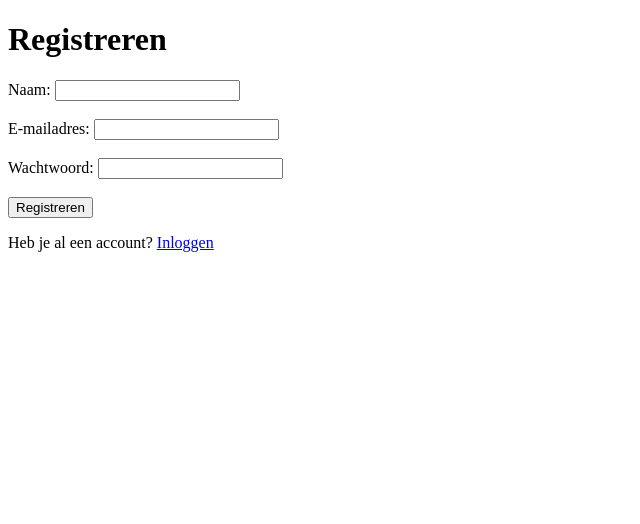
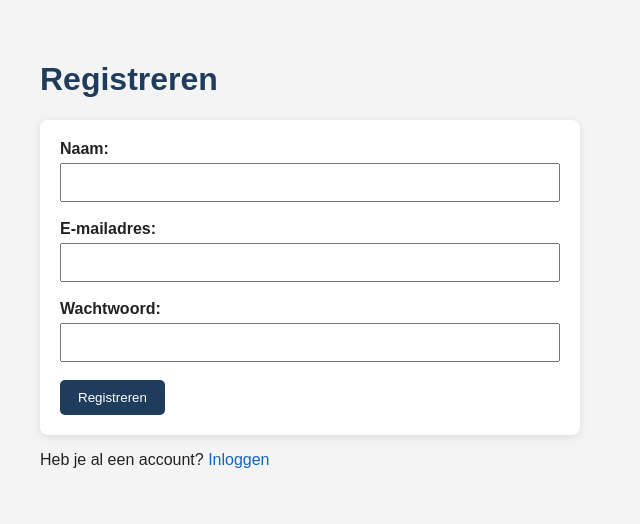
Before and after one commit to mijnstory/findit-lost-found, a PHP site: page /register.php in a window 1280 px wide. Shown: the top 524 px of the page, without its empty margins (0-640 px from the left). Run offline with PHP 8.4, Linux system fonts and the light colour scheme.

Commit message:
Basis opmaak toegevoegd

```diff
--- a/css/style.css
+++ b/css/style.css
@@ -0,0 +1,94 @@
+/* Algemene opmaak van de website */
+body {
+    font-family: Arial, sans-serif;
+    background-color: #f4f4f4;
+    margin: 0;
+    padding: 40px;
+    color: #222;
+}
+
+/* Hoofdtitels */
+h1 {
+    color: #1f3c5c;
+}
+
+/* Subtitels van voorwerpen */
+h2 {
+    color: #333;
+}
+
+/* Links */
+a {
+    color: #1565c0;
+    text-decoration: none;
+}
+
+a:hover {
+    text-decoration: underline;
+}
+
+/* Formulieren */
+form {
+    background-color: white;
+    padding: 20px;
+    max-width: 500px;
+    border-radius: 8px;
+    box-shadow: 0 2px 8px rgba(0, 0, 0, 0.1);
+}
+
+/* Labels */
+label {
+    font-weight: bold;
+}
+
+/* Invoervelden */
+input,
+textarea,
+select {
+    width: 100%;
+    padding: 10px;
+    margin-top: 5px;
+    box-sizing: border-box;
+}
+
+/* Tekstvak iets groter maken */
+textarea {
+    min-height: 100px;
+}
+
+/* Knoppen */
+button {
+    background-color: #1f3c5c;
+    color: white;
+    border: none;
+    padding: 10px 18px;
+    cursor: pointer;
+    border-radius: 5px;
+}
+
+button:hover {
+    background-color: #315b82;
+}
+
+/* Lijst op dashboard */
+ul {
+    background-color: white;
+    max-width: 500px;
+    padding: 20px 40px;
+    border-radius: 8px;
+}
+
+/* Blokken met gevonden/verloren voorwerpen */
+div {
+    background-color: white;
+    padding: 15px;
+    margin-bottom: 15px;
+    max-width: 700px;
+    border-radius: 8px;
+}
+
+/* Horizontale lijn tussen meldingen */
+hr {
+    border: 0;
+    border-top: 1px solid #ddd;
+}
--- a/dashboard.php
+++ b/dashboard.php
@@ -17,7 +17,7 @@ if (!isset($_SESSION["user_id"])) {
 <head>
     <meta charset="UTF-8">
     <title>Dashboard - FindIt</title>
-    <link rel="stylesheet" href="css/style.css">
+    <link rel="stylesheet" href="css/style.css?v=1">
 </head>
 
 <body>
```
